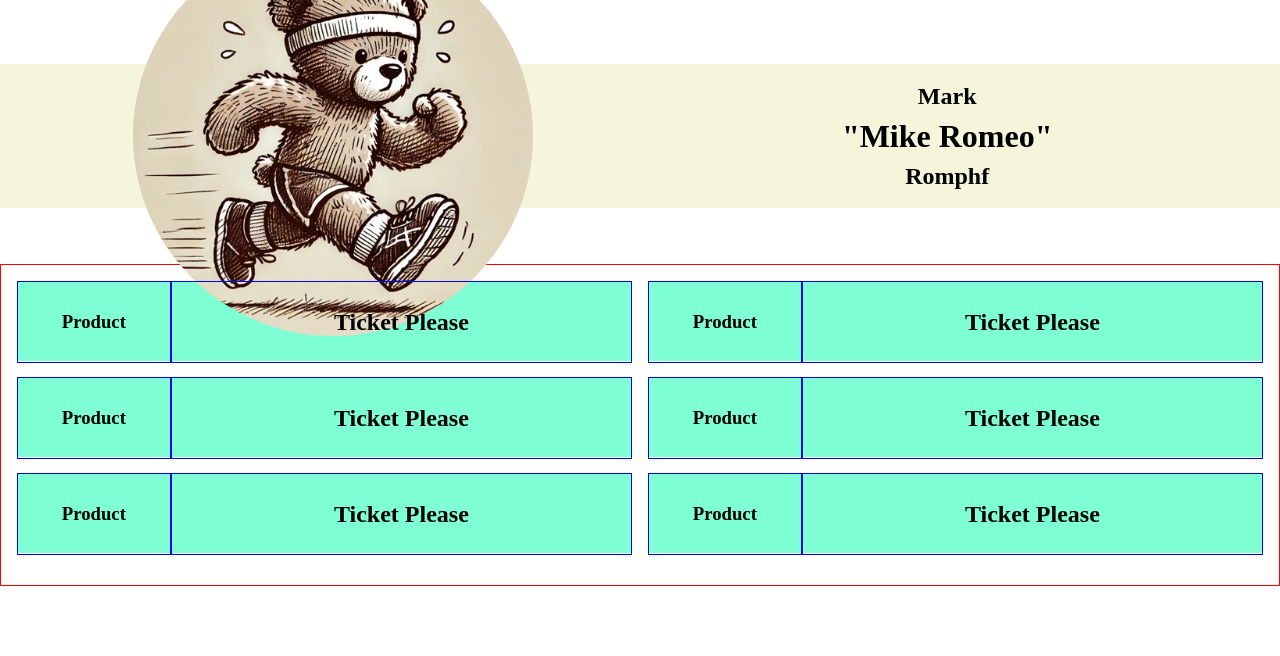
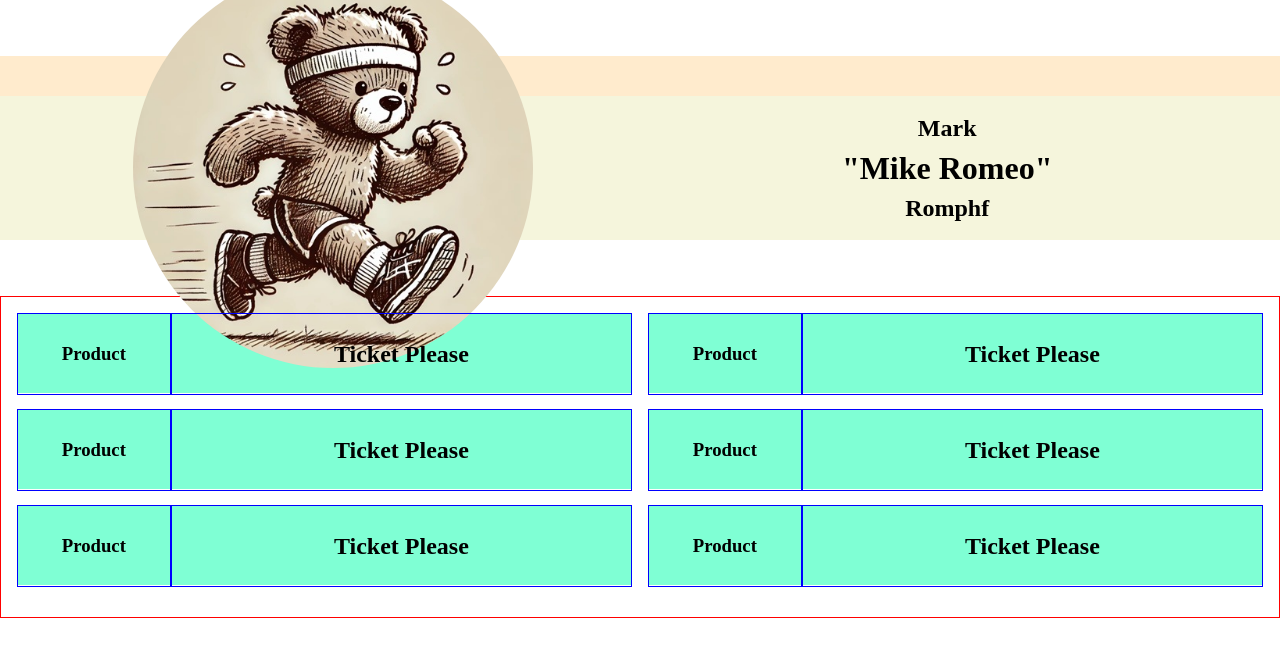
Before and after one commit to mromphf/website, a Vue app: page / in a window 1280 px wide. Shown: the top 656 px of the page. Built offline with nearby package versions, Linux system fonts and the light colour scheme.

Commit message:
Introduce component for the overhead menu.

```diff
--- a/src/components/Landing.vue
+++ b/src/components/Landing.vue
@@ -1,13 +1,15 @@
 <script>
 import Masthead from "@/components/Masthead.vue";
 import Ticket from "@/components/Ticket.vue";
+import Menu from "@/components/Menu.vue"
 export default {
   name: "Landing",
-  components: {Ticket, Masthead}
+  components: {Ticket, Masthead, Menu}
 }
 </script>
 
 <template>
+  <Menu />
   <Masthead />
   <section id="ticketHousing">
     <Ticket/>
--- a/src/components/Masthead.vue
+++ b/src/components/Masthead.vue
@@ -25,7 +25,6 @@ header {
   background-color: beige;
   width: 100%;
   height: 18vh;
-  margin-top: 8vh;
 }
 
 header h1, h2 {
--- /dev/null
+++ b/src/components/Menu.vue
@@ -0,0 +1,19 @@
+<script>
+export default {
+  name: "Menu"
+}
+</script>
+
+<template>
+  <nav>
+  </nav>
+</template>
+
+<style scoped>
+nav {
+  width: 100%;
+  height: 5vh;
+  background-color: blanchedalmond;
+  margin-top: 7vh;
+}
+</style>
```
